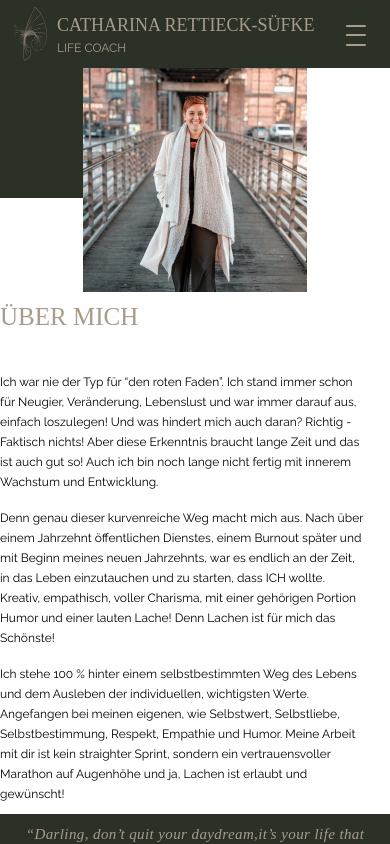
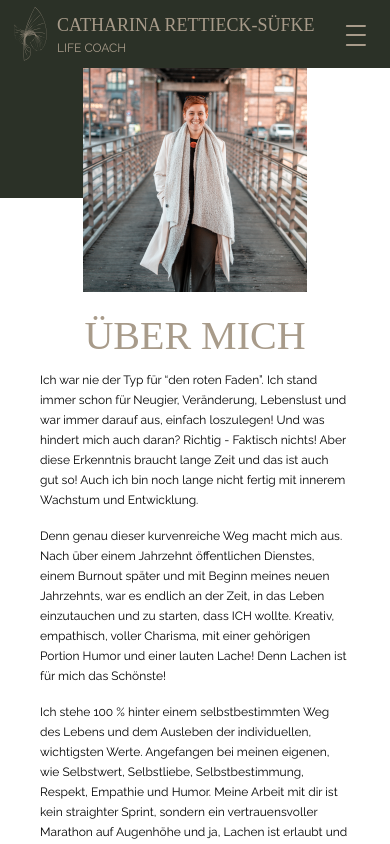
Before and after one commit to MamtazDev/catha-lifecoach-react, a React (Vite) app: page /about in a window 390 px wide. Shown: the top 844 px of the page. Built offline with nearby package versions, Linux system fonts and the light colour scheme; a web font is replaced by a local one.

Commit message:
about me and coaching responsive fix

```diff
--- a/src/App.css
+++ b/src/App.css
@@ -757,10 +757,10 @@ header {
 
 
 @media only screen and (max-width:1024px) {
-  .coaching_hero img {
+  /* .coaching_hero img {
     width: 100% !important;
     height: auto;
-  }
+  } */
 
 
 }
@@ -792,6 +792,9 @@ header {
 
   /* About Page Start */
 
+
+
+
   .about_hero p,
   .coaching_hero p,
   .coaching_bottom p,
@@ -808,40 +811,35 @@ header {
     font-size: 10px;
   }
 
-  .about_outter {
-    height: 130px;
-  }
 
-  .about_hero,
-  .coaching_hero {
-    margin-top: -130px;
-  }
 
   .about_hero h1,
   .coaching_hero h1 {
-    padding: 10px 0 10px 0;
-    font-size: 30px;
+    /* padding: 10px 0 10px 0; */
+    /* font-size: 30px; */
+
+    padding: 30px 0 30px 0;
   }
 
   .about_inner {
-    padding-top: 30px;
+    padding-top: 10px;
     padding-bottom: 10px;
   }
 
-  .about_dark {
+  /* .about_dark {
     padding-top: 10px;
     padding-bottom: 10px;
     padding-left: 5px;
     padding-right: 5px;
-  }
+  } */
 
-  .about_dark span {
+  /* .about_dark span {
     margin-bottom: 0;
-  }
+  } */
 
-  .about_dark p {
+  /* .about_dark p {
     font-size: 15px;
-  }
+  } */
 
   .about_hero img {
     object-fit: cover;
@@ -857,13 +855,9 @@ header {
     margin-top: 20px;
   }
 
-  .coachingInner {
-    margin-top: 35px;
-  }
-
-  .coaching_hero article {
+  /* .coaching_hero article {
     padding-bottom: 16px;
-  }
+  } */
 
   .confirmForm {
     flex-direction: column;
@@ -874,6 +868,24 @@ header {
 }
 
 @media only screen and (max-width:600px) {
+  .about_hero h1, .coaching_hero h1{
+    padding: 20px 0 0 0;
+  }
+
+  .about_inner, .coachingInner, .coachingDes, .coaching_bottom, .coaching_hero article, .about_dark,
+  .about_bottom  {
+    padding-left: 40px;
+    padding-right: 40px;
+  }
+
+  .about_outter {
+    height: 130px;
+  }
+
+  .about_hero,
+  .coaching_hero {
+    margin-top: -130px;
+  }
 
   header p {
     font-size: 18px;
@@ -928,9 +940,6 @@ header {
     gap: 36px;
   }
 
-  /* about page Start */
-
-
   .contactAll h2 {
     font-size: 25px;
     padding-top: 10px;
@@ -951,10 +960,6 @@ header {
     height: 660px;
   }
 
-  .about_hero h1,
-  .coaching_hero h1 {
-    font-size: 25px;
-  }
 
 }
 
@@ -963,6 +968,10 @@ header {
   /* .navbar-brand img {
     width: 250px;
   } */
+
+  .next_btn button {
+    padding: 6px 4px;
+  }
 
   .hero_outter {
     height: 1010px !important;
--- a/src/Components/About/AboutUs.jsx
+++ b/src/Components/About/AboutUs.jsx
@@ -58,17 +58,17 @@ const AboutUs = () => {
             </div>
 
             <div className="col-12 col-md-6 col-lg-6 p-0">
-              <div className="d-none d-md-block">
+              <div className="d-none d-md-block h-100">
                 <img
-                  className="img-fluid w-100 d-none d-md-block"
+                  className="img-fluid h-100 w-100 d-none d-md-block"
                   src={about}
                   alt="About Me"
                 />
               </div>
               <div className="d-block d-md-none">
                 <div className="d-flex flex-column justify-content-between h-100">
-                  <h1>Über mich</h1>
-                  <div className="about_inner" style={{ paddingRight: "25px" }}>
+                  <h1 className="text-center">Über mich</h1>
+                  <div className="about_inner">
                     <p className="mb-3 mb-lg-5">
                       Ich war nie der Typ für “den roten Faden”. Ich stand immer
                       schon für Neugier, Veränderung, Lebenslust und war immer
--- a/src/Components/Coaching/CoachingBanner.jsx
+++ b/src/Components/Coaching/CoachingBanner.jsx
@@ -66,7 +66,7 @@ const CoachingBanner = () => {
               </div>
             </div>
             <div className="col-12 col-md-6 col-lg-6 p-0">
-              <div className="d-none d-md-block">
+              <div className="d-none d-md-block h-100">
                 <img
                   className="img-fluid w-100 h-100"
                   src={banner}
@@ -75,8 +75,8 @@ const CoachingBanner = () => {
               </div>
               <div className="d-block d-md-none">
                 <div className="d-flex flex-column justify-content-between h-100">
-                  <h1>Coaching</h1>
-                  <div className="coachingInner" style={{ paddingRight: "25px" }}>
+                  <h1 className="text-center">Coaching</h1>
+                  <div className="coachingInner">
                     <p className="mb-3">
                       Beschreibe mir dein Leben, wenn es zu 100 % deiner Vision
                       entspricht und noch mehr.
@@ -108,7 +108,7 @@ const CoachingBanner = () => {
                       Mentorin & langjährige Wegbegleiterin
                     </p>
                   </article>
-                  <p className="coachingDes" style={{ paddingRight: "25px" }}>
+                  <p className="coachingDes">
                     Als Life Coach unterstütze ich dich dabei, den Fokus auf deine
                     bisherigen bewussten und unbewussten Erfolge zu setzen und
                     mithilfe deiner ureigenen Fähigkeiten, Ressourcen und
```
